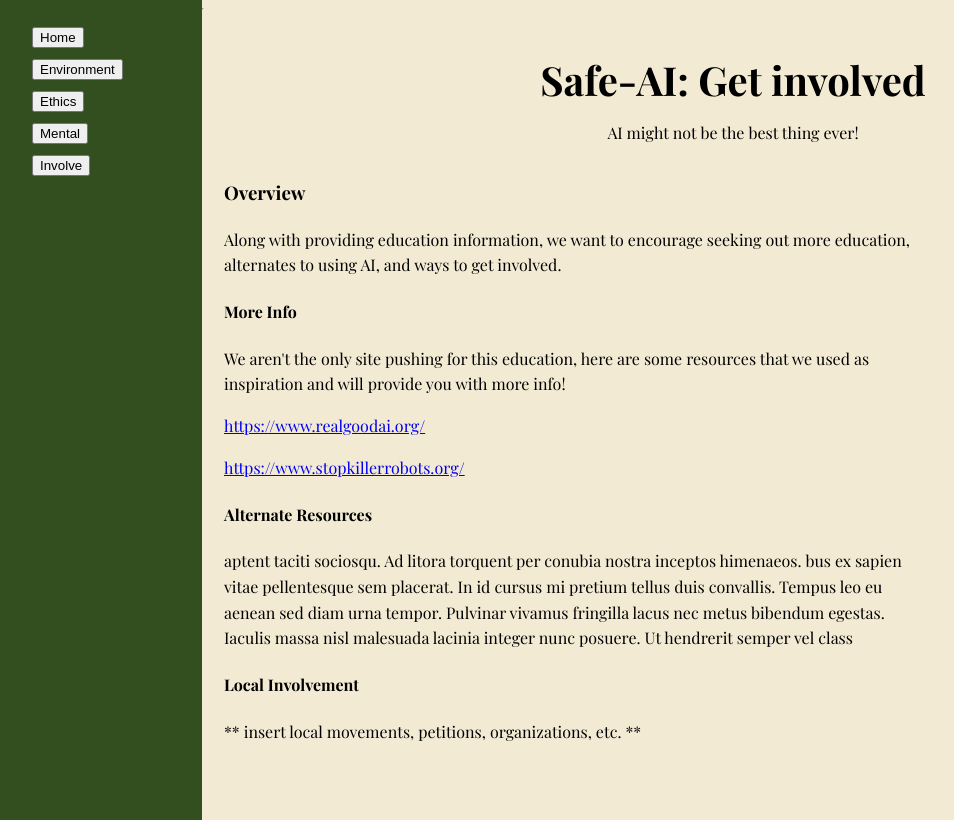
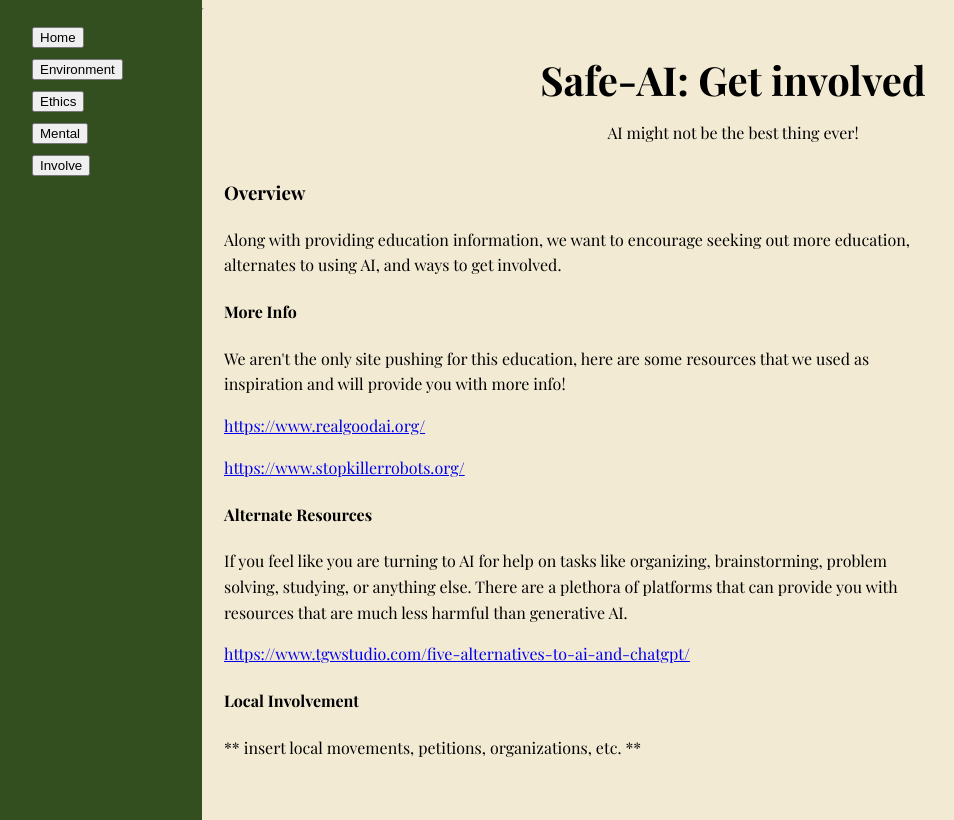
Before and after one commit to TsLu1s/talknexus, a React (Create React App) app: page / in a window 1280 px wide. Both pictures are taken after a click on the button "Involve". Shown: the whole page, without its empty margins (18-972 px from the left). Built offline with nearby package versions, Linux system fonts and the light colour scheme; a web font is replaced by a local one.

Commit message:
more edits to webpage text

```diff
--- a/src/components/Involve.js
+++ b/src/components/Involve.js
@@ -23,7 +23,8 @@ function TextBlock4(){
             <p style={{ textAlign: "left" }}> <a href="https://www.realgoodai.org/">https://www.realgoodai.org/</a> </p>
             <p style={{ textAlign: "left" }}> <a href="https://www.stopkillerrobots.org/">https://www.stopkillerrobots.org/</a> </p>
             <h4 style={{ textAlign: "left" }}> Alternate Resources</h4>
-            <p style={{ textAlign: "left" }}> aptent taciti sociosqu. Ad litora torquent per conubia nostra inceptos himenaeos. bus ex sapien vitae pellentesque sem placerat. In id cursus mi pretium tellus duis convallis. Tempus leo eu aenean sed diam urna tempor. Pulvinar vivamus fringilla lacus nec metus bibendum egestas. Iaculis massa nisl malesuada lacinia integer nunc posuere. Ut hendrerit semper vel class </p>
+            <p style={{ textAlign: "left" }}> If you feel like you are turning to AI for help on tasks like organizing, brainstorming, problem solving, studying, or anything else. There are a plethora of platforms that can provide you with resources that are much less harmful than generative AI.</p>
+            <p style={{ textAlign: "left" }}> <a href="https://www.tgwstudio.com/five-alternatives-to-ai-and-chatgpt/">https://www.tgwstudio.com/five-alternatives-to-ai-and-chatgpt/</a> </p>
             <h4 style={{ textAlign: "left" }}> Local Involvement</h4>
             <p style={{ textAlign: "left" }}> ** insert local movements, petitions, organizations, etc. ** </p>
 
```
